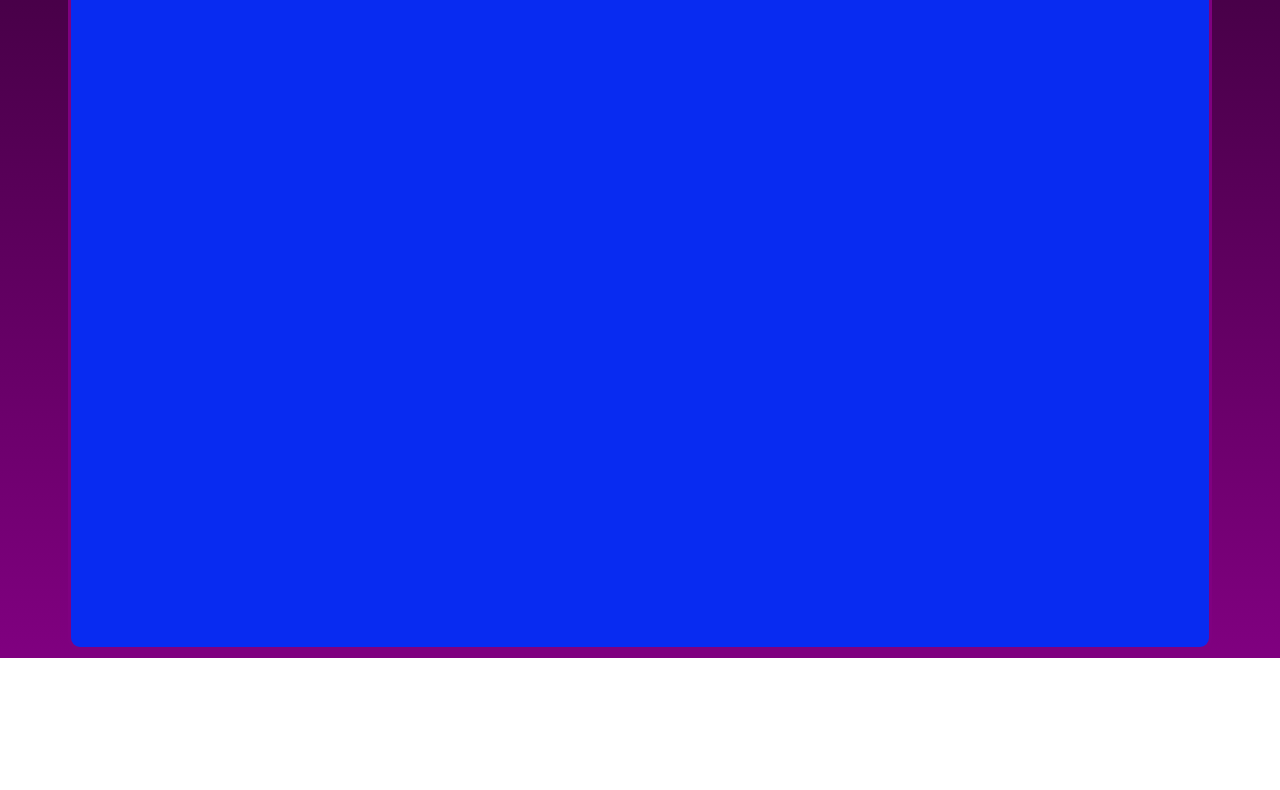
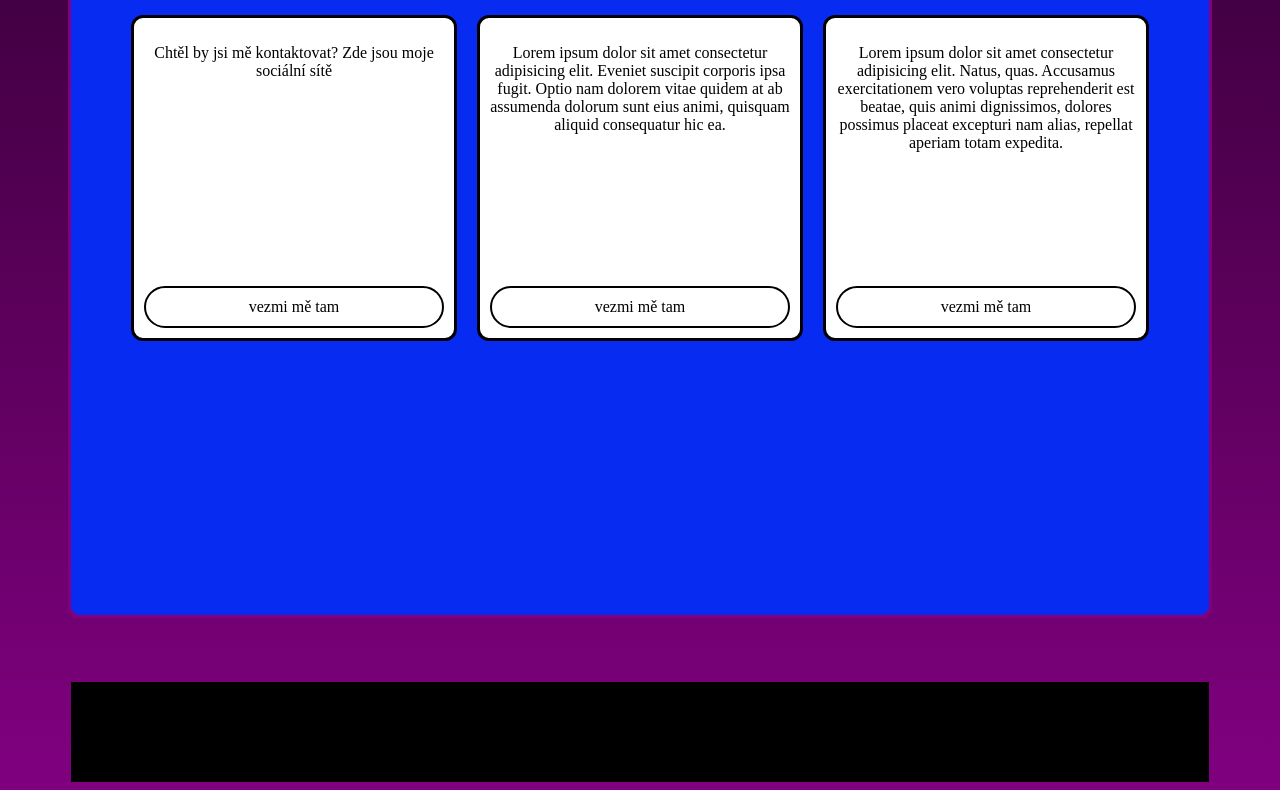
Before and after one commit to Kyberkant/Web, a plain HTML site: page index.html in a window 1280 px wide. Shown: the part 865-1655 px from the top of the page. Before the commit the page ends 1523 px from the top, so only its background shows below. Drawn offline with Linux system fonts and the light colour scheme.

Commit message:
some adjustements

```diff
--- a/index.html
+++ b/index.html
@@ -11,12 +11,12 @@
 </head>
 <body>
     <header>
-        <h1>Nadpis</h1>
+        <h1>Kyberkant</h1>
         <ul class="menu">
             <li><a href="#">Domů</a></li>
             <li><a href="#">O nás</a></li>
             <li><a href="#">Ukázka</a></li>
-            <li><a href="#">Kontak</a></li>
+            <li><a href="kontakt.html">Kontak</a></li>
         </ul>
 
     </header>
@@ -30,19 +30,19 @@
         <div class="boxik">
             <div class="realBox">
                 <div class="buxusy">
-                    <div class="blox">
-                        <p>Lorem ipsum dolor sit amet consectetur adipisicing elit. Explicabo sunt nam blanditiis, voluptate, ex ipsa cumque maxime provident quasi quibusdam aspernatur natus porro. Quidem aliquid similique nesciunt quia voluptates eum?</p>
-                        <a href="#">g</a>
+                    <div class="blox1">
+                        <p>Chtěl by jsi mě kontaktovat? Zde jsou moje sociální sítě</p>
+                        <a href="#">vezmi mě tam</a>
                     </div>
 
-                    <div class="blox">
+                    <div class="blox2">
                         <p>Lorem ipsum dolor sit amet consectetur adipisicing elit. Eveniet suscipit corporis ipsa fugit. Optio nam dolorem vitae quidem at ab assumenda dolorum sunt eius animi, quisquam aliquid consequatur hic ea.</p>
-                        <a href="#">g</a>
+                        <a href="#">vezmi mě tam</a>
                     </div>
 
-                    <div class="blox">
+                    <div class="blox3">
                         <p>Lorem ipsum dolor sit amet consectetur adipisicing elit. Natus, quas. Accusamus exercitationem vero voluptas reprehenderit est beatae, quis animi dignissimos, dolores possimus placeat excepturi nam alias, repellat aperiam totam expedita.</p>
-                        <a href="">g</a>
+                        <a href="">vezmi mě tam</a>
                     </div>
 
                 </div>
@@ -51,5 +51,9 @@
         </div>
     </section>
 
+    <footer>
+
+    </footer>
+
 </body>
 </html>
--- a/style.css
+++ b/style.css
@@ -9,7 +9,12 @@ header{
 }
 
 .menu li a{
-
+    color: #fff;
+    text-decoration: none;
+    text-transform: uppercase;
+    font-weight: 700;
+    padding: 34px 10px;
+    display: block;
 }
 body{
     background-image: linear-gradient(black, purple);
@@ -43,7 +48,7 @@ body{
 
 .realBox{
     width: 90%;
-    height: 1000PX;
+    height: 900px;
     background-color: rgb(8, 43, 241);
     border: 3px solid purple;
     border-radius: 12px;
@@ -56,9 +61,9 @@ body{
     padding-right: 10px;
 }
 
-.blox{
-    width: 250px;
-    height: 250px;
+.blox1{
+    width: 300px;
+    height: 300px;
     background-color: white;
     margin: 10px;
     text-align: center;
@@ -68,6 +73,37 @@ body{
     flex-direction: column;
     justify-content: space-between;
     padding: 10px;
+    margin-top: 300px;
+}
+
+.blox2{
+    width: 300px;
+    height: 300px;
+    background-color: white;
+    margin: 10px;
+    text-align: center;
+    border: 3px solid black;
+    border-radius: 12px;
+    display: flex;
+    flex-direction: column;
+    justify-content: space-between;
+    padding: 10px;
+    margin-top: 300px;
+}
+
+.blox3{
+    width: 300px;
+    height: 300px;
+    background-color: white;
+    margin: 10px;
+    text-align: center;
+    border: 3px solid black;
+    border-radius: 12px;
+    display: flex;
+    flex-direction: column;
+    justify-content: space-between;
+    padding: 10px;
+    margin-top: 300px;
 }
 
 .buxusy a{
@@ -78,3 +114,24 @@ body{
     border-radius: 24px;
 
 }
+
+footer{
+    /* background-image: linear-gradient(rgba(128, 0, 128, 1), rgba(128, 0, 128, 0)); */
+    background-color: black;
+    width: 90%;
+    height: 100px;
+    margin-left: 5%;
+    margin-top: 5%;
+}
+
+.blox1:hover{
+    margin-right: 100px;
+}
+
+.blox2:hover{
+    margin-left: 100px;
+    margin-right: 100px;
+}
+.blox3:hover{
+    margin-left: 100px;
+}
```
Also changed, not shown: kontakt.html (added, +59 -0 lines).
